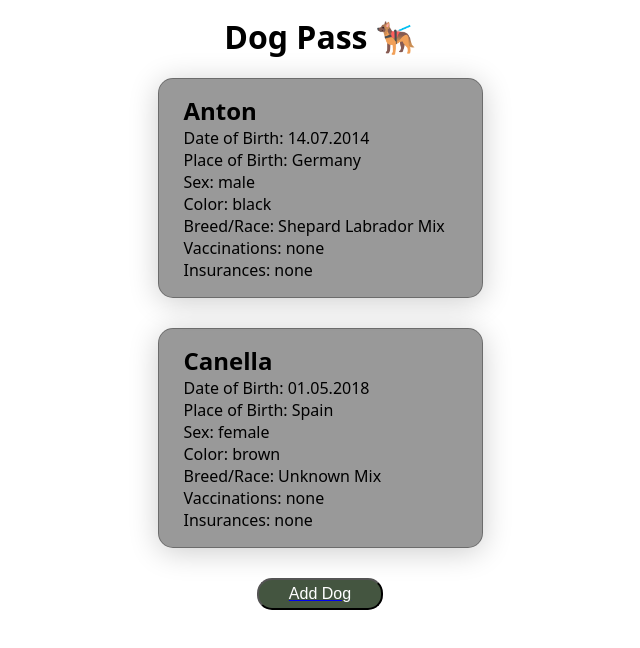
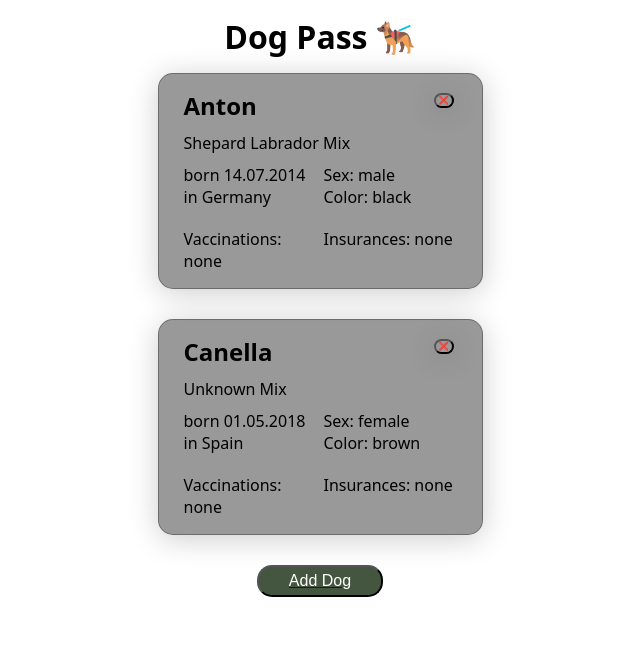
Before and after one commit to RonnySteady/dogpass, a Next.js app: page / in a window 1280 px wide. Shown: the top 648 px of the page, without its empty margins (320-960 px from the left). Built offline with nearby package versions, Linux system fonts and the light colour scheme.

Commit message:
branch fix

```diff
--- a/components/AddDogForm.js
+++ b/components/AddDogForm.js
@@ -362,6 +362,10 @@ const CancelButton = styled.button`
   color: whitesmoke;
   padding: 5px 30px;
   border-radius: 15px;
+  grid-column-start: 1;
+  grid-column-end: 1;
+  grid-row-start: 20;
+  grid-row-end: 20;
 `;
 
 const SubmitButton = styled.button`
--- a/components/DogCard.js
+++ b/components/DogCard.js
@@ -1,24 +1,37 @@
 import styled from "styled-components";
+import { useState } from "react";
 
-export default function DogCard({ dog }) {
+export default function DogCard({ dog, onDelete }) {
+  const handleDeleteClick = () => {
+    const confirmation = window.confirm(
+      "Are you sure you want to delete this dog?"
+    );
+    if (confirmation) {
+      onDelete(dog.name);
+    }
+  };
+
   return (
     <StyledDogCard>
-      <h2>{dog.name}</h2>
-      <p>Date of Birth: {dog.birthdate}</p>
-      <p>Place of Birth: {dog.birthplace}</p>
-      <p>Sex: {dog.sex}</p>
-      <p>Color: {dog.color}</p>
-      <p>Breed/Race: {dog.race}</p>
-      <p>Vaccinations: {dog.vaccinations}</p>
-      <p>Insurances: {dog.insurances}</p>
+      <Grid>
+        <HeadName>{dog.name}</HeadName>
+        <SpanRace>{dog.race}</SpanRace>
+        <SpanBirthDate>born {dog.birthdate}</SpanBirthDate>
+        <SpanBirthPlace>in {dog.birthplace}</SpanBirthPlace>
+        <SpanSex>Sex: {dog.sex}</SpanSex>
+        <SpanColor>Color: {dog.color}</SpanColor>
+        <SpanVaccinations>Vaccinations: {dog.vaccinations}</SpanVaccinations>
+        <SpanInsurances>Insurances: {dog.insurances}</SpanInsurances>
+        <DeleteCardButton onClick={handleDeleteClick}>❌</DeleteCardButton>
+      </Grid>
     </StyledDogCard>
   );
 }
 
 const StyledDogCard = styled.li`
+  display: grid;
   width: 325px;
   margin: auto;
-  margin-top: 20px;
   margin-bottom: 30px;
   padding-left: 25px;
   padding-right: 25px;
@@ -28,10 +41,84 @@ const StyledDogCard = styled.li`
   border-radius: 15px;
   background: rgba(0, 0, 0, 0.4);
   box-shadow: 0 4px 30px rgba(0, 0, 0, 0.2);
+`;
 
-  // border: 2px solid;
-  // border-radius: 15px;
-  // width: 90%;
-  // padding: 1rem;
-  // margin: 1rem;
+const Grid = styled.div`
+  display: grid;
+  grid-template-columns: 130px 130px;
+  column-gap: 10px;
 `;
+
+const HeadName = styled.h2`
+  margin-bottom: 10px;
+  grid-column-start: 1;
+  grid-column-end: 1;
+  grid-row-start: 1;
+  grid-row-end: 1;
+`;
+const SpanRace = styled.span`
+  margin-bottom: 10px;
+  grid-column-start: 1;
+  grid-column-end: 3;
+  grid-row-start: 2;
+  grid-row-end: 2;
+`;
+const SpanBirthDate = styled.span`
+  grid-column-start: 1;
+  grid-column-end: 1;
+  grid-row-start: 4;
+  grid-row-end: 4;
+`;
+const SpanBirthPlace = styled.span`
+  margin-bottom: 10px;
+
+  grid-column-start: 1;
+  grid-column-end: 1;
+  grid-row-start: 5;
+  grid-row-end: 5;
+`;
+const SpanSex = styled.span`
+  grid-column-start: 2;
+  grid-column-end: 2;
+  grid-row-start: 4;
+  grid-row-end: 4;
+`;
+const SpanColor = styled.span`
+  grid-column-start: 2;
+  grid-column-end: 2;
+  grid-row-start: 5;
+  grid-row-end: 5;
+`;
+const SpanVaccinations = styled.span`
+  margin-top: 10px;
+  grid-column-start: 1;
+  grid-column-end: 1;
+  grid-row-start: 8;
+  grid-row-end: 8;
+`;
+const SpanInsurances = styled.span`
+  margin-top: 10px;
+  grid-column-start: 2;
+  grid-column-end: 2;
+  grid-row-start: 8;
+  grid-row-end: 8;
+`;
+
+const DeleteCardButton = styled.button`
+  display: grid;
+  margin: auto;
+  margin-top: 4px;
+  margin-right: 0px;
+  background: rgba(0, 0, 0, 0.4);
+  box-shadow: 0 4px 30px rgba(0, 0, 0, 0.2);
+
+  background-color: Transparent;
+
+  border-radius: 15px;
+  padding: 1px 3px;
+  font-size: 8px;
+  grid-column-start: 2;
+  grid-column-end: 2;
+  grid-row-start: 1;
+  grid-row-end: 1;
+`;
--- a/components/Heading/index.js
+++ b/components/Heading/index.js
@@ -3,5 +3,6 @@ import styled from "styled-components";
 const Heading = styled.h1`
   text-align: center;
   margin-top: 15px;
+  margin-bottom: 15px;
 `;
 export default Heading;
```
